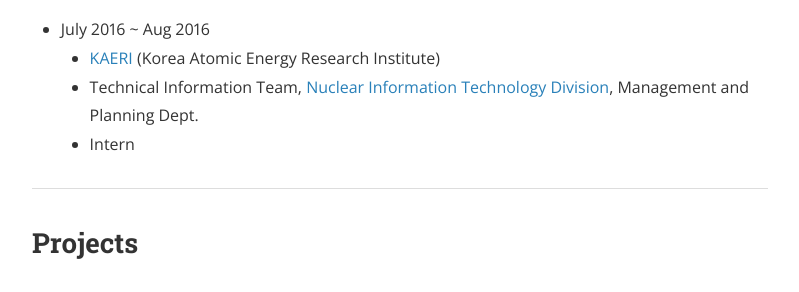
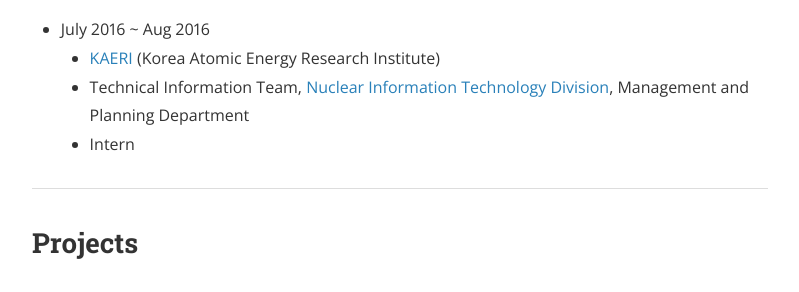
Before and after one commit to sihyeon-kim/sihyeon-kim.github.io, a Jekyll site: the page built from about.md, in a window 1280 px wide. Shown: the part 993-1285 px from the top of the page, without its empty margins (240-1039 px from the left). Built offline with Jekyll 4.4.1, drawn with Linux system fonts in a browser that asks for light colours; nearby versions of some CDN libraries.

Commit message:
Update about.md

```diff
--- a/about.md
+++ b/about.md
@@ -22,7 +22,7 @@ permalink: /about/
 ## Work experience
 - July 2016 ~ Aug 2016
   - [KAERI](https://www.kaeri.re.kr/eng/) (Korea Atomic Energy Research Institute)
-  - Technical Information Team, [Nuclear Information Technology Division](https://www.kaeri.re.kr/eng/board?menuId=MENU00711#), Management and Planning Dept.
+  - Technical Information Team, [Nuclear Information Technology Division](https://www.kaeri.re.kr/eng/board?menuId=MENU00711#), Management and Planning Department
   - Intern
 
 ---
```
